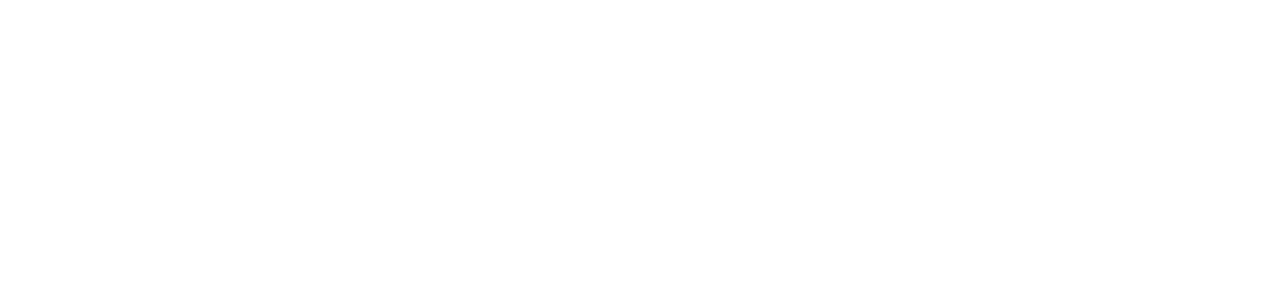
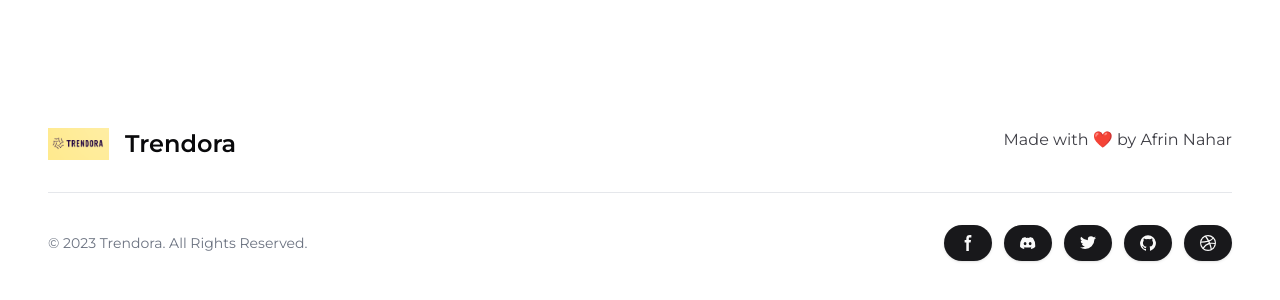
Before and after one commit to Afrin127329/Trendora, a React (Vite) app in the folder client/: page / in a window 1280 px wide. Shown: the part 822-1122 px from the top of the page. Before the commit the page ends 800 px from the top, so only its background shows below. Built offline with nearby package versions, Linux system fonts and the light colour scheme.

Commit message:
added context

```diff
--- a/client/src/App.tsx
+++ b/client/src/App.tsx
@@ -1,12 +1,14 @@
 import React from 'react'
 import './App.css'
-import Navbar from './components/Layout/Navbar'
+import Layout from './components/Layout/Layout'
 
 function App() {
 
   return (
     <div>
-      <Navbar />
+      <Layout title={"Trendora - shop now"} >
+        <h1>Hello</h1>
+      </Layout>
     </div>
 
   )
--- a/client/src/components/Layout/Footer.tsx
+++ b/client/src/components/Layout/Footer.tsx
@@ -0,0 +1,66 @@
+import React from 'react'
+import { Button } from '../ui/button'
+
+const Footer = () => {
+  return (
+    <footer className="bg-white dark:bg-gray-900">
+      <div className="mx-auto w-full max-w-screen-xl p-4 py-6 lg:py-8">
+        <div className="md:flex md:justify-between">
+          <div className="mb-6 md:mb-0">
+            <a href="/" className="flex gap-1 items-center justify-center">
+              <img src="/logo.png" className="h-8 me-3" alt="FlowBite Logo" />
+              <span className="self-center text-2xl font-semibold whitespace-nowrap dark:text-white">Trendora</span>
+            </a>
+          </div>
+          <h4> <a href="https://afrinsportfolio.netlify.app/" target='_blank' className='cursor-pointer text-zinc-700'>Made with ❤️ by Afrin Nahar</a></h4>
+        </div>
+        <hr className="my-6 border-gray-200 sm:mx-auto dark:border-gray-700 lg:my-8" />
+        <div className="sm:flex sm:items-center sm:justify-between">
+          <span className="text-sm text-gray-500 sm:text-center dark:text-gray-400">© 2023 <a href="https://flowbite.com/" className="hover:underline">Trendora</a>. All Rights Reserved.
+          </span>
+          <div className="flex mt-4 sm:justify-center sm:mt-0 gap-3">
+            <a href="#">
+              <Button className='rounded-full'> <svg className="w-4 h-4" aria-hidden="true" xmlns="http://www.w3.org/2000/svg" fill="currentColor" viewBox="0 0 8 19">
+                <path fillRule="evenodd" d="M6.135 3H8V0H6.135a4.147 4.147 0 0 0-4.142 4.142V6H0v3h2v9.938h3V9h2.021l.592-3H5V3.591A.6.6 0 0 1 5.592 3h.543Z" clipRule="evenodd" />
+              </svg>
+                <span className="sr-only">Facebook page</span></Button>
+
+            </a>
+            <a href="#" >
+              <Button className='rounded-full'> <svg className="w-4 h-4" aria-hidden="true" xmlns="http://www.w3.org/2000/svg" fill="currentColor" viewBox="0 0 21 16">
+                <path d="M16.942 1.556a16.3 16.3 0 0 0-4.126-1.3 12.04 12.04 0 0 0-.529 1.1 15.175 15.175 0 0 0-4.573 0 11.585 11.585 0 0 0-.535-1.1 16.274 16.274 0 0 0-4.129 1.3A17.392 17.392 0 0 0 .182 13.218a15.785 15.785 0 0 0 4.963 2.521c.41-.564.773-1.16 1.084-1.785a10.63 10.63 0 0 1-1.706-.83c.143-.106.283-.217.418-.33a11.664 11.664 0 0 0 10.118 0c.137.113.277.224.418.33-.544.328-1.116.606-1.71.832a12.52 12.52 0 0 0 1.084 1.785 16.46 16.46 0 0 0 5.064-2.595 17.286 17.286 0 0 0-2.973-11.59ZM6.678 10.813a1.941 1.941 0 0 1-1.8-2.045 1.93 1.93 0 0 1 1.8-2.047 1.919 1.919 0 0 1 1.8 2.047 1.93 1.93 0 0 1-1.8 2.045Zm6.644 0a1.94 1.94 0 0 1-1.8-2.045 1.93 1.93 0 0 1 1.8-2.047 1.918 1.918 0 0 1 1.8 2.047 1.93 1.93 0 0 1-1.8 2.045Z" />
+              </svg>
+                <span className="sr-only">Discord community</span></Button>
+            </a>
+            <a href="#"> <Button className='rounded-full'>
+              <svg className="w-4 h-4" aria-hidden="true" xmlns="http://www.w3.org/2000/svg" fill="currentColor" viewBox="0 0 20 17">
+                <path fillRule="evenodd" d="M20 1.892a8.178 8.178 0 0 1-2.355.635 4.074 4.074 0 0 0 1.8-2.235 8.344 8.344 0 0 1-2.605.98A4.13 4.13 0 0 0 13.85 0a4.068 4.068 0 0 0-4.1 4.038 4 4 0 0 0 .105.919A11.705 11.705 0 0 1 1.4.734a4.006 4.006 0 0 0 1.268 5.392 4.165 4.165 0 0 1-1.859-.5v.05A4.057 4.057 0 0 0 4.1 9.635a4.19 4.19 0 0 1-1.856.07 4.108 4.108 0 0 0 3.831 2.807A8.36 8.36 0 0 1 0 14.184 11.732 11.732 0 0 0 6.291 16 11.502 11.502 0 0 0 17.964 4.5c0-.177 0-.35-.012-.523A8.143 8.143 0 0 0 20 1.892Z" clipRule="evenodd" />
+              </svg>
+              <span className="sr-only">Twitter page</span>
+            </Button>
+
+            </a>
+            <a href="#"> <Button className='rounded-full'>
+              <svg className="w-4 h-4" aria-hidden="true" xmlns="http://www.w3.org/2000/svg" fill="currentColor" viewBox="0 0 20 20">
+                <path fillRule="evenodd" d="M10 .333A9.911 9.911 0 0 0 6.866 19.65c.5.092.678-.215.678-.477 0-.237-.01-1.017-.014-1.845-2.757.6-3.338-1.169-3.338-1.169a2.627 2.627 0 0 0-1.1-1.451c-.9-.615.07-.6.07-.6a2.084 2.084 0 0 1 1.518 1.021 2.11 2.11 0 0 0 2.884.823c.044-.503.268-.973.63-1.325-2.2-.25-4.516-1.1-4.516-4.9A3.832 3.832 0 0 1 4.7 7.068a3.56 3.56 0 0 1 .095-2.623s.832-.266 2.726 1.016a9.409 9.409 0 0 1 4.962 0c1.89-1.282 2.717-1.016 2.717-1.016.366.83.402 1.768.1 2.623a3.827 3.827 0 0 1 1.02 2.659c0 3.807-2.319 4.644-4.525 4.889a2.366 2.366 0 0 1 .673 1.834c0 1.326-.012 2.394-.012 2.72 0 .263.18.572.681.475A9.911 9.911 0 0 0 10 .333Z" clipRule="evenodd" />
+              </svg>
+              <span className="sr-only">GitHub account</span>
+            </Button>
+
+            </a>
+            <a href="#"> <Button className='rounded-full'>
+              <svg className="w-4 h-4" aria-hidden="true" xmlns="http://www.w3.org/2000/svg" fill="currentColor" viewBox="0 0 20 20">
+                <path fillRule="evenodd" d="M10 0a10 10 0 1 0 10 10A10.009 10.009 0 0 0 10 0Zm6.613 4.614a8.523 8.523 0 0 1 1.93 5.32 20.094 20.094 0 0 0-5.949-.274c-.059-.149-.122-.292-.184-.441a23.879 23.879 0 0 0-.566-1.239 11.41 11.41 0 0 0 4.769-3.366ZM8 1.707a8.821 8.821 0 0 1 2-.238 8.5 8.5 0 0 1 5.664 2.152 9.608 9.608 0 0 1-4.476 3.087A45.758 45.758 0 0 0 8 1.707ZM1.642 8.262a8.57 8.57 0 0 1 4.73-5.981A53.998 53.998 0 0 1 9.54 7.222a32.078 32.078 0 0 1-7.9 1.04h.002Zm2.01 7.46a8.51 8.51 0 0 1-2.2-5.707v-.262a31.64 31.64 0 0 0 8.777-1.219c.243.477.477.964.692 1.449-.114.032-.227.067-.336.1a13.569 13.569 0 0 0-6.942 5.636l.009.003ZM10 18.556a8.508 8.508 0 0 1-5.243-1.8 11.717 11.717 0 0 1 6.7-5.332.509.509 0 0 1 .055-.02 35.65 35.65 0 0 1 1.819 6.476 8.476 8.476 0 0 1-3.331.676Zm4.772-1.462A37.232 37.232 0 0 0 13.113 11a12.513 12.513 0 0 1 5.321.364 8.56 8.56 0 0 1-3.66 5.73h-.002Z" clipRule="evenodd" />
+              </svg>
+              <span className="sr-only">Dribbble account</span>
+            </Button>
+
+            </a>
+          </div>
+        </div>
+      </div>
+    </footer>
+  )
+}
+
+export default Footer
--- a/client/src/components/Layout/Navbar.tsx
+++ b/client/src/components/Layout/Navbar.tsx
@@ -25,7 +25,7 @@
                 <div className="relative">
                   <div className="absolute inset-y-0 start-0 flex items-center ps-3 pointer-events-none">
                     <svg className="w-4 h-4 text-gray-500 dark:text-gray-400" aria-hidden="true" xmlns="http://www.w3.org/2000/svg" fill="none" viewBox="0 0 20 20">
-                      <path stroke="currentColor" stroke-linecap="round" stroke-linejoin="round" stroke-width="2" d="m19 19-4-4m0-7A7 7 0 1 1 1 8a7 7 0 0 1 14 0Z" />
+                      <path stroke="currentColor" strokeLinecap="round" strokeLinejoin="round" strokeWidth="2" d="m19 19-4-4m0-7A7 7 0 1 1 1 8a7 7 0 0 1 14 0Z" />
                     </svg>
                   </div>
                   <input type="search" id="default-search" className="block w-full p-4 ps-10 text-sm text-gray-900 border border-gray-300 rounded-lg bg-gray-50 focus:ring-blue-500 focus:border-blue-500 dark:bg-gray-700 dark:border-gray-600 dark:placeholder-gray-400 dark:text-white dark:focus:ring-blue-500 dark:focus:border-blue-500" placeholder="Search Mockups, Logos..." required />
--- /dev/null
+++ b/client/src/context/auth.tsx
@@ -0,0 +1,71 @@
+/* eslint-disable react-refresh/only-export-components */
+/* eslint-disable @typescript-eslint/no-explicit-any */
+import axios from "axios";
+import React, {
+  createContext,
+  ReactNode,
+  useContext,
+  useEffect,
+  useState,
+} from "react";
+
+// Define the type for the auth state
+interface AuthState {
+  user: null | { [key: string]: any }; // Assuming user is an object, modify the structure as needed
+  token: string;
+}
+
+// Define the context type, which will store the auth state and setter function
+interface AuthContextType {
+  auth: AuthState;
+  setAuth: React.Dispatch<React.SetStateAction<AuthState>>;
+}
+
+// Create context with an undefined initial value
+const AuthContext = createContext<AuthContextType | undefined>(undefined);
+
+interface AuthProviderProps {
+  children: ReactNode;
+}
+
+// AuthProvider component
+const AuthProvider = ({ children }: AuthProviderProps) => {
+  const [auth, setAuth] = useState<AuthState>({
+    user: null,
+    token: "",
+  });
+
+  // Set Authorization header in axios
+  axios.defaults.headers.common["Authorization"] = auth?.token;
+
+  useEffect(() => {
+    const data = localStorage.getItem("auth");
+    if (data) {
+      const parsedData = JSON.parse(data);
+      setAuth({
+        user: parsedData.user,
+        token: parsedData.token,
+      });
+    }
+  }, []);
+
+  return (
+    <AuthContext.Provider value={{ auth, setAuth }}>
+      {children}
+    </AuthContext.Provider>
+  );
+};
+
+// Custom hook to use auth context
+const useAuth = () => {
+  const context = useContext(AuthContext);
+
+  // Check if context is undefined (meaning the hook is used outside a provider)
+  if (!context) {
+    throw new Error("useAuth must be used within an AuthProvider");
+  }
+
+  return context;
+};
+
+export { AuthProvider, useAuth };
--- /dev/null
+++ b/client/src/context/cart.tsx
@@ -0,0 +1,24 @@
+/* eslint-disable react-refresh/only-export-components */
+import React, { createContext, useContext, useEffect, useState } from "react";
+
+
+const CartContext = createContext(null);
+const CartProvider = ({ children }) => {
+  const [cart, setCart] = useState([]);
+
+  useEffect(() => {
+    const existingCartItem = localStorage.getItem("cart");
+    if (existingCartItem) setCart(JSON.parse(existingCartItem));
+  }, []);
+
+  return (
+    <CartContext.Provider value={[cart, setCart]}>
+      {children}
+    </CartContext.Provider>
+  );
+};
+
+// custom hook
+const useCart = () => useContext(CartContext);
+
+export { CartProvider, useCart };
--- /dev/null
+++ b/client/src/context/search.tsx
@@ -0,0 +1,21 @@
+/* eslint-disable react-refresh/only-export-components */
+import React, { useState, useContext, createContext } from "react";
+
+const SearchContext = createContext(null);
+const SearchProvider = ({ children }) => {
+  const [auth, setAuth] = useState({
+    keyword: "",
+    results: [],
+  });
+
+  return (
+    <SearchContext.Provider value={[auth, setAuth]}>
+      {children}
+    </SearchContext.Provider>
+  );
+};
+
+// custom hook
+const useSearch = () => useContext(SearchContext);
+
+export { useSearch, SearchProvider };
--- a/client/src/main.tsx
+++ b/client/src/main.tsx
@@ -1,10 +1,20 @@
-import React, { StrictMode } from 'react'
+import React from 'react'
 import { createRoot } from 'react-dom/client'
+import { BrowserRouter } from "react-router-dom"
 import App from './App.tsx'
+import { AuthProvider } from './context/auth.tsx'
+import { CartProvider } from './context/cart.tsx'
+import { SearchProvider } from './context/search.tsx'
 import './index.css'
+createRoot(document.getElementById('root')!).render(
 
-createRoot(document.getElementById('root')!).render(
-  <StrictMode>
-    <App />
-  </StrictMode>,
+  <AuthProvider>
+    <SearchProvider>
+      <CartProvider>
+        <BrowserRouter>
+          <App />
+        </BrowserRouter>
+      </CartProvider>
+    </SearchProvider>
+  </AuthProvider>
 )
```
